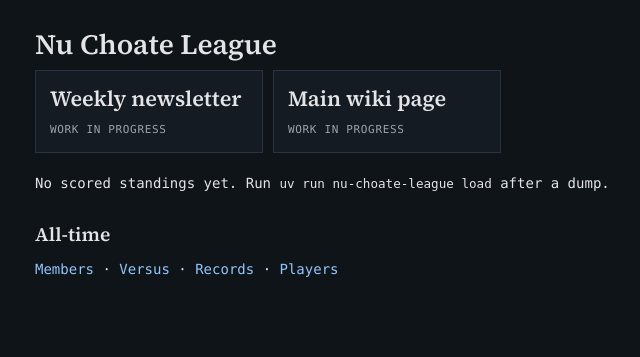
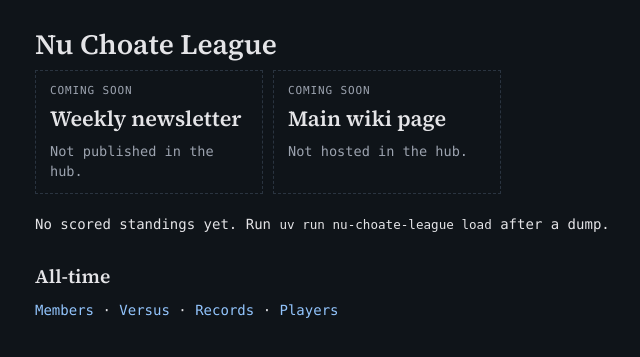
Before and after one commit to Quadram13/nu_choate_league, a FastAPI app: template hub/templates/home.html in a window 1280 px wide. Shown: the part 51-408 px from the top of the page, without its empty margins (15-655 px from the left). Run offline with FastAPI, Linux system fonts and the light colour scheme; the template is opened without the code that fills it, so the values that code supplies are empty; some libraries are stand-ins or nearby versions; some web fonts are replaced.

Commit message:
feat: finish the home recap cards and label the deferred shelf
- Restore season highlight chips and put the latest week's awards back on home as a recap.
- A final week gets the award tabs; an open week keeps the slate and a labeled hold for the recap.
- Newsletter and wiki are coming-soon cards, and a season with no champion is marked open.

Refs #9
Refs #8

```diff
--- a/hub/static/hub.css
+++ b/hub/static/hub.css
@@ -1762,6 +1762,20 @@ tr.this td {
     margin-top: 16px;
 }
 
+.week-card.week-live {
+    border-style: dashed;
+    background: transparent;
+}
+
+.week-recap-links {
+    color: var(--muted);
+    margin-top: 12px;
+}
+
+.week-card .jump {
+    margin-bottom: 12px;
+}
+
 .slate-match {
     position: relative;
     display: block;
@@ -2138,6 +2152,18 @@ tr.podium td:nth-child(3) {
     padding: 12px 14px;
 }
 
+.year-card.deferred,
+.year-card.unfinished {
+    border-style: dashed;
+    background: transparent;
+}
+
+.stub-copy {
+    color: var(--muted);
+    margin-top: 8px;
+    font-size: 0.85rem;
+}
+
 .year-card .year {
     font-family: var(--font-display);
     font-size: 1.35rem;
--- a/hub/templates/home.html
+++ b/hub/templates/home.html
@@ -1,5 +1,6 @@
 {% extends "base.html" %}
 {% from "plaque_macros.html" import person_link, plaque_free, highlight_chip %}
+{% from "week_card.html" import week_card_block %}
 {% macro person(id, name, hue=none) %}
 {{ person_link(id, name, hue) }}
 {% endmacro %}
@@ -10,9 +11,10 @@
 <h2>Champions</h2>
 <div class="year-rail">
     {% for row in seasons %}
-    <article class="year-card{% if loop.first %} podium{% endif %}">
+    <article class="year-card{% if loop.first and row.champion_id %} podium{% endif %}{% if not row.champion_id %} unfinished{% endif %}">
         <a class="year" href="/seasons/{{ row.year }}">{{ row.year }}</a>
         <span class="chip platform">{{ row.platform }}</span>
+        {% if row.champion_id %}
         <div class="champ">
             <span>
                 <span class="role">Champion</span>
@@ -21,6 +23,15 @@
                 {% if champ_jersey %}<span class="team"><a href="/seasons/{{ row.year }}#m-{{ row.champion_id }}" title="{{ champ_jersey }}">{{ champ_jersey }}</a></span>{% endif %}
             </span>
         </div>
+        {% else %}
+        <div class="champ">
+            <span>
+                <span class="role">Season open</span>
+                No champion yet
+            </span>
+        </div>
+        {% endif %}
+        {% if row.last_chair_id %}
         <div class="last">
             <span>
                 <span class="role">Should've done Artscon</span>
@@ -29,27 +40,22 @@
                 {% if last_jersey %}<span class="team"><a href="/seasons/{{ row.year }}#m-{{ row.last_chair_id }}" title="{{ last_jersey }}">{{ last_jersey }}</a></span>{% endif %}
             </span>
         </div>
+        {% endif %}
     </article>
     {% endfor %}
 </div>
 {% endif %}
 
 <div class="year-rail">
-    <article class="year-card">
+    <article class="year-card deferred">
+        <p class="kicker">Coming soon</p>
         <span class="year">Weekly newsletter</span>
-        <div class="champ">
-            <span>
-                <span class="role">Work in progress</span>
-            </span>
-        </div>
+        <p class="stub-copy">Not published in the hub.</p>
     </article>
-    <article class="year-card">
+    <article class="year-card deferred">
+        <p class="kicker">Coming soon</p>
         <span class="year">Main wiki page</span>
-        <div class="champ">
-            <span>
-                <span class="role">Work in progress</span>
-            </span>
-        </div>
+        <p class="stub-copy">Not hosted in the hub.</p>
     </article>
 </div>
 
@@ -104,8 +110,14 @@
             · <a href="/seasons/{{ year }}/marks">Distinctions</a>
             · <a href="/seasons/{{ year }}/moves">Moves</a>
         </p>
+        {% if highlights.season %}
         <h2>{{ year }} highlights</h2>
-        <p class="note">Award unification work in progress.</p>
+        <div class="plaque-grid recap-records">
+            {% for row in highlights.season %}
+            {{ highlight_chip(row) }}
+            {% endfor %}
+        </div>
+        {% endif %}
     </div>
     <aside class="desk-side">
         {% if slate %}
@@ -140,11 +152,23 @@
         {% endfor %}
         {% endfor %}
         {% endif %}
-        <section class="week-card">
-            <p class="kicker">Week card</p>
-            <h2>{{ year }}{% if preview %} W{{ preview.week }}{% endif %}</h2>
-            <p class="note">Award unification work in progress.</p>
+        {% set slate_state = namespace(open=false) %}
+        {% if slate %}
+        {% for group in slate.groups %}
+        {% for game in group.games %}
+        {% if game.home.points is none or game.away.points is none %}{% set slate_state.open = true %}{% endif %}
+        {% endfor %}
+        {% endfor %}
+        {% endif %}
+        {% if slate and slate_state.open %}
+        <section class="week-card week-live">
+            <p class="kicker">Week recap</p>
+            <h2>{{ year }} W{{ slate.week }}</h2>
+            <p class="stub-copy">Posts when this week is final.</p>
         </section>
+        {% elif preview %}
+        {{ week_card_block(preview, year, recap=true) }}
+        {% endif %}
     </aside>
 </section>
 {% else %}
--- a/hub/templates/week_card.html
+++ b/hub/templates/week_card.html
@@ -3,12 +3,9 @@
 {% macro mark_line(row, year) %}
 {{ plaque(row, year, compact=true) }}
 {% endmacro %}
-{% macro week_card_block(card, year, on_week_page=false) %}
-{% if card %}
-{% if on_week_page %}
+{% macro award_tabs(card, year) %}
 {% set award_tabs = [card.marks, card.first_chairs, card.last_chairs, card.freeze] | select | list %}
 {% set default_tab = "award-marks" if card.marks else ("award-letters" if card.first_chairs else ("award-farmers" if card.last_chairs else "award-freeze")) %}
-<aside class="week-awards" id="card">
 <h2 class="js-award-title">{% if default_tab == "award-marks" %}Weekly Distinctions{% elif default_tab == "award-letters" %}Varsity Letters{% elif default_tab == "award-farmers" %}Varsity Farmers{% else %}Beat the Freeze{% endif %}</h2>
 {% if award_tabs|length > 1 %}
 <p class="jump js-award-tabs">
@@ -38,7 +35,26 @@
     {{ plaque_grid(card.freeze, year, compact=true, stack=true) }}
 </div>
 {% endif %}
+{% endmacro %}
+{% macro week_card_block(card, year, on_week_page=false, recap=false) %}
+{% if card %}
+{% if on_week_page or recap %}
+{% if on_week_page %}
+<aside class="week-awards" id="card">
+{% else %}
+<section class="week-card week-recap" id="card">
+    <p class="kicker">Week recap</p>
+{% endif %}
+    {{ award_tabs(card, year) }}
+{% if recap %}
+    <p class="week-recap-links">
+        <a href="/seasons/{{ year }}/week/{{ card.week }}">Week {{ card.week }}</a>
+        · <a href="/seasons/{{ year }}/marks">Season distinctions</a>
+    </p>
+</section>
+{% else %}
 </aside>
+{% endif %}
 {% else %}
 <section class="week-card">
     <p class="kicker">Week card</p>
```
Lines whose indentation alone changed are shown as unchanged.
